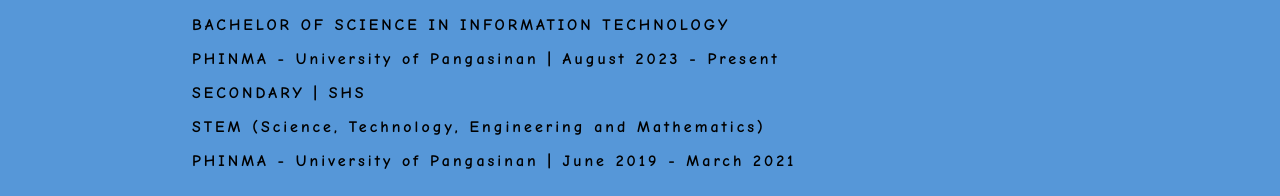
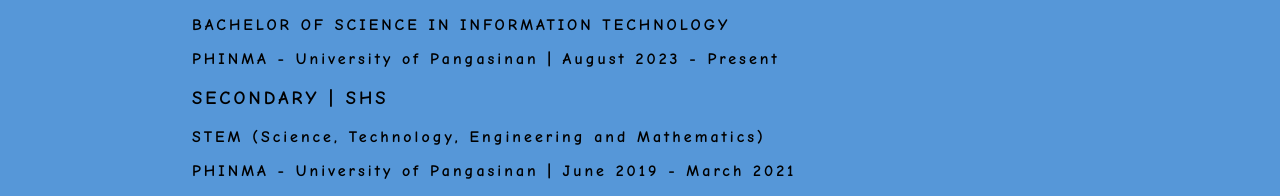
Before and after one commit to ubayjohn/ubayjohn.github.io, a plain HTML site: page index.html in a window 1280 px wide. Shown: the part 756-952 px from the top of the page. Drawn offline with Linux system fonts and the light colour scheme.

Commit message:
Update index.html

```diff
--- a/index.html
+++ b/index.html
@@ -78,7 +78,7 @@
         <h3>TERTIARY</h3>
         <p>BACHELOR OF SCIENCE IN INFORMATION TECHNOLOGY </p>
         <p>PHINMA - University of Pangasinan | August 2023 - Present</p>
-        <p>SECONDARY | SHS</p>
+        <h3>SECONDARY | SHS</h3>
         <p>STEM (Science, Technology, Engineering and Mathematics)</p>
         <p>PHINMA - University of Pangasinan | June 2019 - March 2021</p>
     </div>
```
